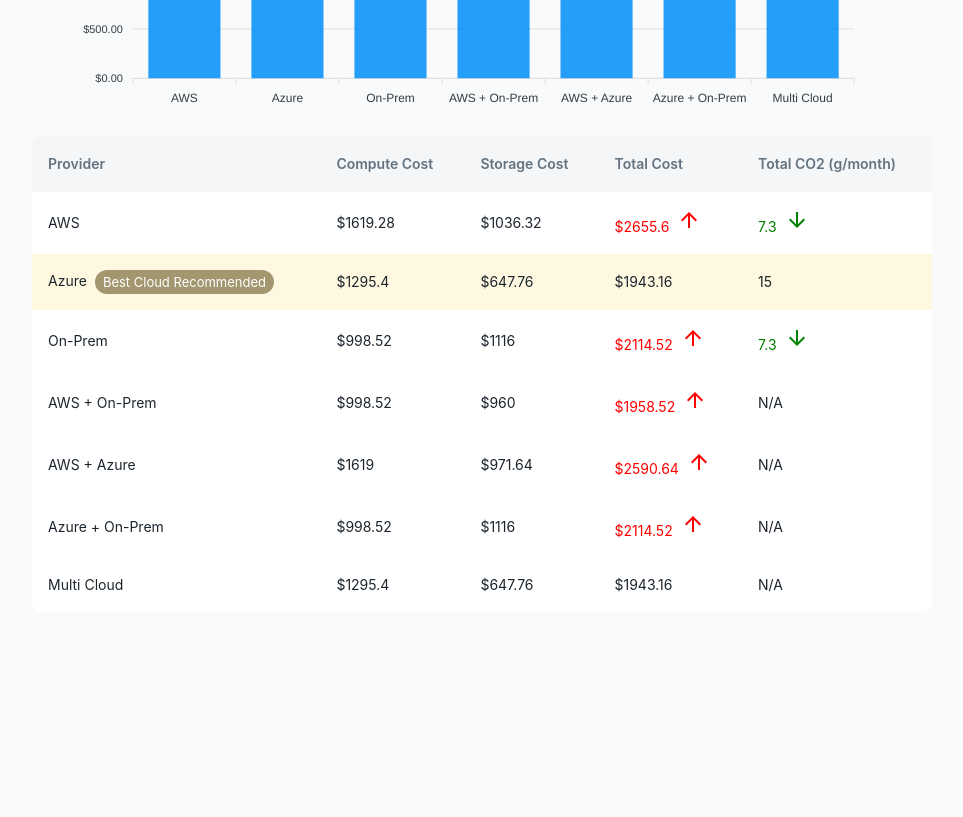
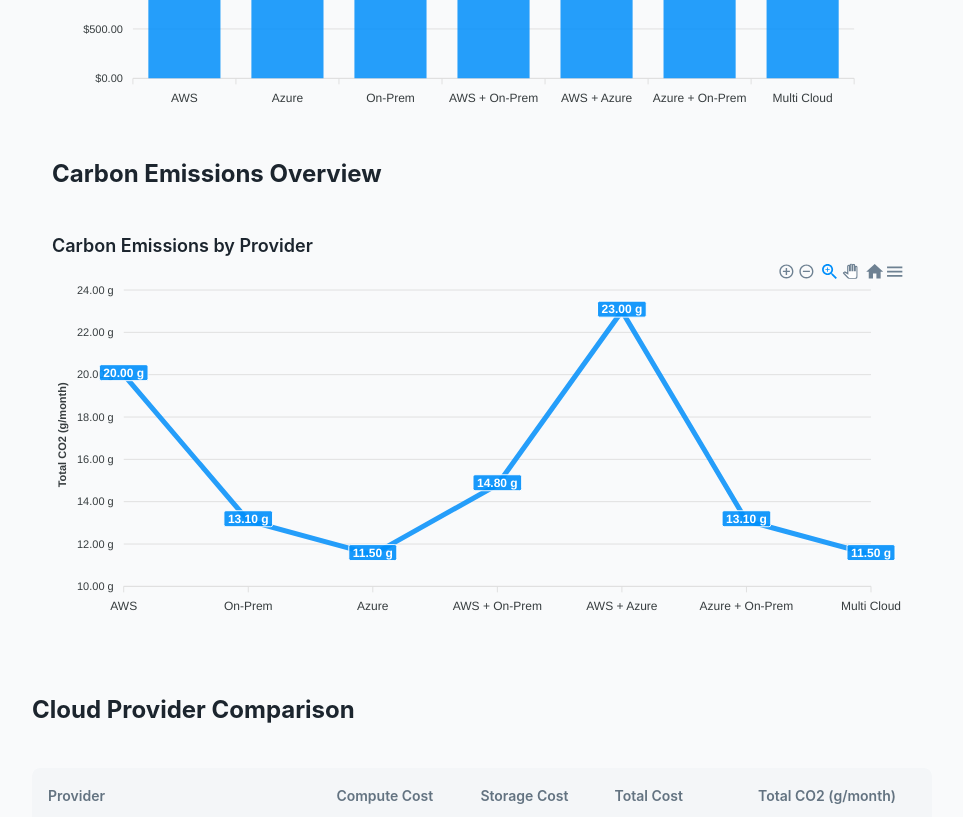
Before and after one commit to hariketsheth/sg-cloud-suggestor, a React (Vite) app: page / in a window 1280 px wide. Shown: the part 1980-2797 px from the top of the page, without its empty margins (308-1271 px from the left). Before the commit the page ends 2656 px from the top, so only its background shows below. Built offline with nearby package versions, Linux system fonts and the light colour scheme.

Commit message:
feat: Chart Added

```diff
--- a/src/sections/overview/view/overview-analytics-view.tsx
+++ b/src/sections/overview/view/overview-analytics-view.tsx
@@ -324,6 +324,64 @@
     </Table>
   </TableContainer>
 );
+const csr1MetricsData: CSRMetrics[] = [
+  { instanceName: 'AWS Instance A', totalCO2: 12.5 },
+  { instanceName: 'AWS Instance B', totalCO2: 7.5 },
+  { instanceName: 'On-Prem Instance A', totalCO2: 7.3 },
+  { instanceName: 'On-Prem Instance B', totalCO2: 5.8 },
+  { instanceName: 'Azure Instance A', totalCO2: 7.5 },
+  { instanceName: 'Azure Instance B', totalCO2: 4.0 },
+  { instanceName: 'AWS+On-Prem AWS Instance A', totalCO2: 7.3 },
+  { instanceName: 'AWS+On-Prem On-Prem Instance A', totalCO2: 7.5 },
+  { instanceName: 'AWS+Azure AWS Instance A', totalCO2: 15.0 },
+  { instanceName: 'AWS+Azure Azure Instance B', totalCO2: 8.0 },
+  { instanceName: 'Azure+On-Prem Azure Instance A', totalCO2: 7.3 },
+  { instanceName: 'Azure+On-Prem On-Prem Instance B', totalCO2: 5.8 },
+  { instanceName: 'MultiCloud Instance A', totalCO2: 7.5  },
+  { instanceName: 'MultiCloud Instance B', totalCO2: 4.0 },
+];
+
+const calculateTotalEmissions = (instanceData: CSRMetrics[]) => {
+  const totals = {
+    AWS: 0,
+    'On-Prem': 0,
+    'Azure': 0,
+    'AWS + On-Prem': 0,
+    'AWS + Azure': 0,
+    'Azure + On-Prem': 0,
+    'Multi Cloud': 0,
+  };
+
+  instanceData.forEach(data => {
+    if (data.instanceName==='AWS Instance A' || data.instanceName==='AWS Instance B') {
+      totals.AWS += data.totalCO2;
+    }
+    if (data.instanceName==='On-Prem Instance A' || data.instanceName==='On-Prem Instance B') {
+      totals['On-Prem'] += data.totalCO2;
+    }
+    if (data.instanceName==='Azure Instance A' || data.instanceName==='Azure Instance B') {
+      totals.Azure += data.totalCO2;
+    }
+    if (data.instanceName==='AWS+On-Prem AWS Instance A' || data.instanceName==='AWS+On-Prem On-Prem Instance A') {
+      totals['AWS + On-Prem'] += data.totalCO2;
+    }
+    if (data.instanceName==='AWS+Azure AWS Instance A' || data.instanceName==='AWS+Azure Azure Instance B') {
+      totals['AWS + Azure'] += data.totalCO2;
+    }
+    if (data.instanceName==='Azure+On-Prem Azure Instance A' || data.instanceName==='Azure+On-Prem On-Prem Instance B') {
+      totals['Azure + On-Prem'] += data.totalCO2;
+    }
+    if (data.instanceName==='MultiCloud Instance A' || data.instanceName==='MultiCloud Instance B') {
+      totals['Multi Cloud'] += data.totalCO2;
+    }
+  });
+
+  return totals;
+};
+
+
+
+
 const calculateProjectedCosts = (costData: CostData[], years: number) =>
   costData.map((data) => ({
     name: data.name,
@@ -331,6 +389,8 @@
   }));
 
 export function OverviewAnalyticsView() {
+  const totalEmissions = calculateTotalEmissions(csr1MetricsData);
+
   const [selectedProvider, setSelectedProvider] = useState<string>('Azure'); // State to handle selected provider
   const bestCloudProvider = 'Azure';
   const [expanded, setExpanded] = useState<string | false>(false);
@@ -342,6 +402,22 @@
     data.instanceName.includes(bestCloudProvider)
   )?.totalCO2;
   // Data for the bar chart
+  const lineChartData = {
+    series: [
+      {
+        name: 'Carbon Emissions by Provider (kg/month)',
+        data: [
+          totalEmissions.AWS,            // Total AWS emissions
+          totalEmissions['On-Prem'],     // Total On-Prem emissions
+          totalEmissions.Azure,          // Total Azure emissions
+          totalEmissions['AWS + On-Prem'], // Total AWS + On-Prem emissions
+          totalEmissions['AWS + Azure'], // Total AWS + Azure emissions
+          totalEmissions['Azure + On-Prem'], // Total Azure + On-Prem emissions
+          totalEmissions['Multi Cloud'], // Total Multi Cloud emissions
+        ],
+      },
+    ],
+  };
   const barChartData = {
     series: [
       {
@@ -666,6 +742,53 @@
             </Grid>
           </Grid>
         </div>
+        <div style={{ padding: '20px' }}>
+      <Typography variant="h4" sx={{ mb: { xs: 3, md: 5 } }}>
+        Carbon Emissions Overview
+      </Typography>
+
+      <Grid container spacing={3}>
+        {/* Line Graph for Carbon Emissions */}
+        <Grid xs={12}>
+          <Typography variant="h6">Carbon Emissions by Provider</Typography>
+          <Chart
+            type="line"
+            series={lineChartData.series}
+            options={{
+              xaxis: {
+                categories: [
+                  'AWS', 'On-Prem', 'Azure', 'AWS + On-Prem', 'AWS + Azure', 'Azure + On-Prem', 'Multi Cloud',
+                ], // Only showing total emissions for each provider
+              },
+              yaxis: {
+                title: {
+                  text: 'Total CO2 (g/month)',
+                },
+                labels: {
+                  formatter: (value: number) => `${value.toFixed(2)} g`,
+                },
+              },
+              tooltip: {
+                y: {
+                  formatter: (value: number) => `${value.toFixed(2)} g`,
+                },
+              },
+              dataLabels: {
+                enabled: true, // Enable data labels
+                formatter: (value: number) => `${value.toFixed(2)} g`, // Format data labels
+              },
+            }}
+            height={364}
+          />
+        </Grid>
+      </Grid>
+    </div>
+    <br/>
+    <br/>
+    <Typography variant="h4" sx={{ mb: { xs: 3, md: 5 } }}>
+      Cloud Provider Comparison
+          </Typography>
+
 
         <TableContainer component={Paper}>
           <Table>
```
